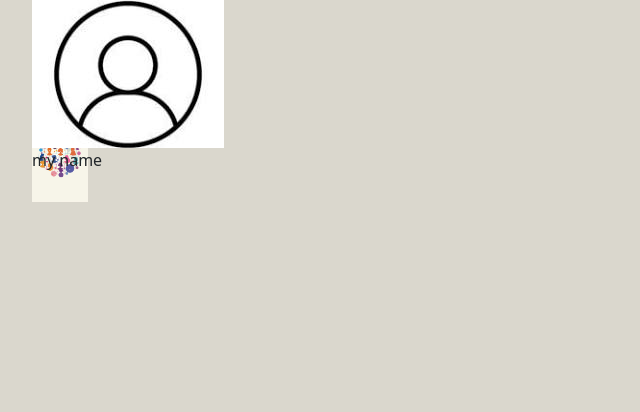
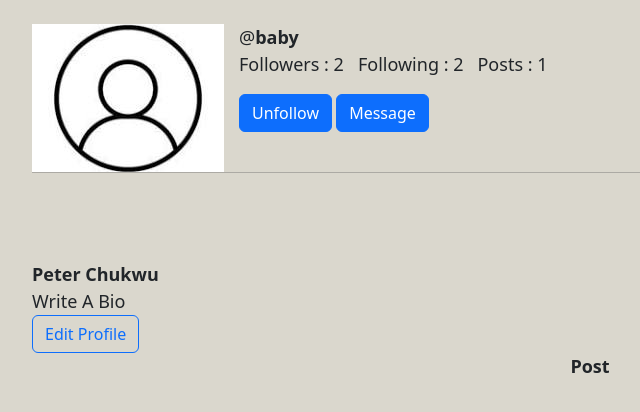
Before and after one commit to jiggyboy1/social_media-clone, a Django app: a page that uses templates/profile.html in a window 1280 px wide. Shown: the part 56-468 px from the top of the page, without its empty margins (50-690 px from the left). Run offline with Django 5.2, Linux system fonts and the light colour scheme; a user stored in the database is signed in; data comes from the database, SQL or seed files in the repository; both versions use the stored data as it was after the commit.

Commit message:
initial commit

```diff
--- a/templates/profile.html
+++ b/templates/profile.html
@@ -4,31 +4,72 @@
 
 <style>
     #pic{
-        float: right;
+        float: left;
+        margin-right: 15px;
     }
 
-    .combine{
-        position: absolute;
-    }
+
 
 </style>
-
+<br>
 <div class="container">
 
-    <div class="combine">
 
         {% if profile.profile_picture %}
-        <img src="{{profile.profile_picture.url }}" alt="" width="20%" class="rounded-circle" id="pic">
+        <img src="{{profile.profile_picture.url }}" alt="" width="25%" class="rounded-circle" id="pic">
         {% else %}
-        <img src="{% static 'media/profile_picture/download.jpg' %}" alt="" id="pic">
+        <img src="{% static 'media/profile_picture/download.jpg' %}" alt="" id="pic" >
         {% endif %}
 
 
-        <p>
-            my name
+        <p style="font-size: large;" >
+            @<b>{{profile.user}}</b>
+
+
+            <br>
+            Followers : {{profile.user.followers.count}} &nbsp;
+            Following : {{profile.user.following.count}} &nbsp;
+            Posts : {{pic.count}} <br>
+
+
+            {% if profile.user != request.user %}
+                {% if following %}
+                <form action="{% url 'unfollow' profile.user.username %}" method="post">
+                    {% csrf_token %}
+                    <button type="submit" class="btn btn-primary">Unfollow </button>
+                    <button type="button" class="btn btn-primary" >Message</button>
+                </form>
+                {% else%}
+                <form action="{% url 'follow' profile.user.username %}" method="post">
+                    {% csrf_token %}
+                    <button type="submit" class="btn btn-primary">Follow </button>
+                </form>
+                {% endif %}
+            {% endif %}
+            <br>
         </p>
 
-    </div>
+
+
+            <hr>
+
+        <br><br><br>
+        <div style="font-size: large;">
+            <b>{{profile.user.first_name}}  {{profile.user.last_name}}</b>
+            <br>
+            {% if profile.bio %}
+                    <pre>{{profile.bio}}</pre>
+            {% else %}
+                Write A Bio
+            {% endif %} <br>
+
+            <button type="button" class="btn btn-outline-primary">Edit Profile</button>
+        </div>
+
+
+        <div align="center" style="font-size: large;">
+                <b>Post</b>
+        </div>
 
 
 
@@ -44,37 +85,5 @@
 
 
 
-    {% if profile.user != request.user %}
-        {% if following %}
-        <form action="{% url 'unfollow' profile.user.username %}" method="post">
-            {% csrf_token %}
-            <button type="submit" class="btn btn-primary">Unfollow </button>
-        </form>
-        {% else%}
-        <form action="{% url 'follow' profile.user.username %}" method="post">
-            {% csrf_token %}
-            <button type="submit" class="btn btn-primary">Follow </button>
-        </form>
-        {% endif %}
-    {% endif %}
-
-    followers : {{profile.user.followers.count}}
-    following : {{profile.user.following.count}}
-
-
-    <p>{{request.user}}</p>
-
-
-
-
-
-    {% for post in pic %}
-        <img src="{{post.image.url}}" alt="" height="100">
-
-
-    {% endfor %}
-
-
-
 </div>
 {% endblock content %}
```
Also changed, not shown: templates/partial/randome.html (added, +29 -0 lines), db.sqlite3.
